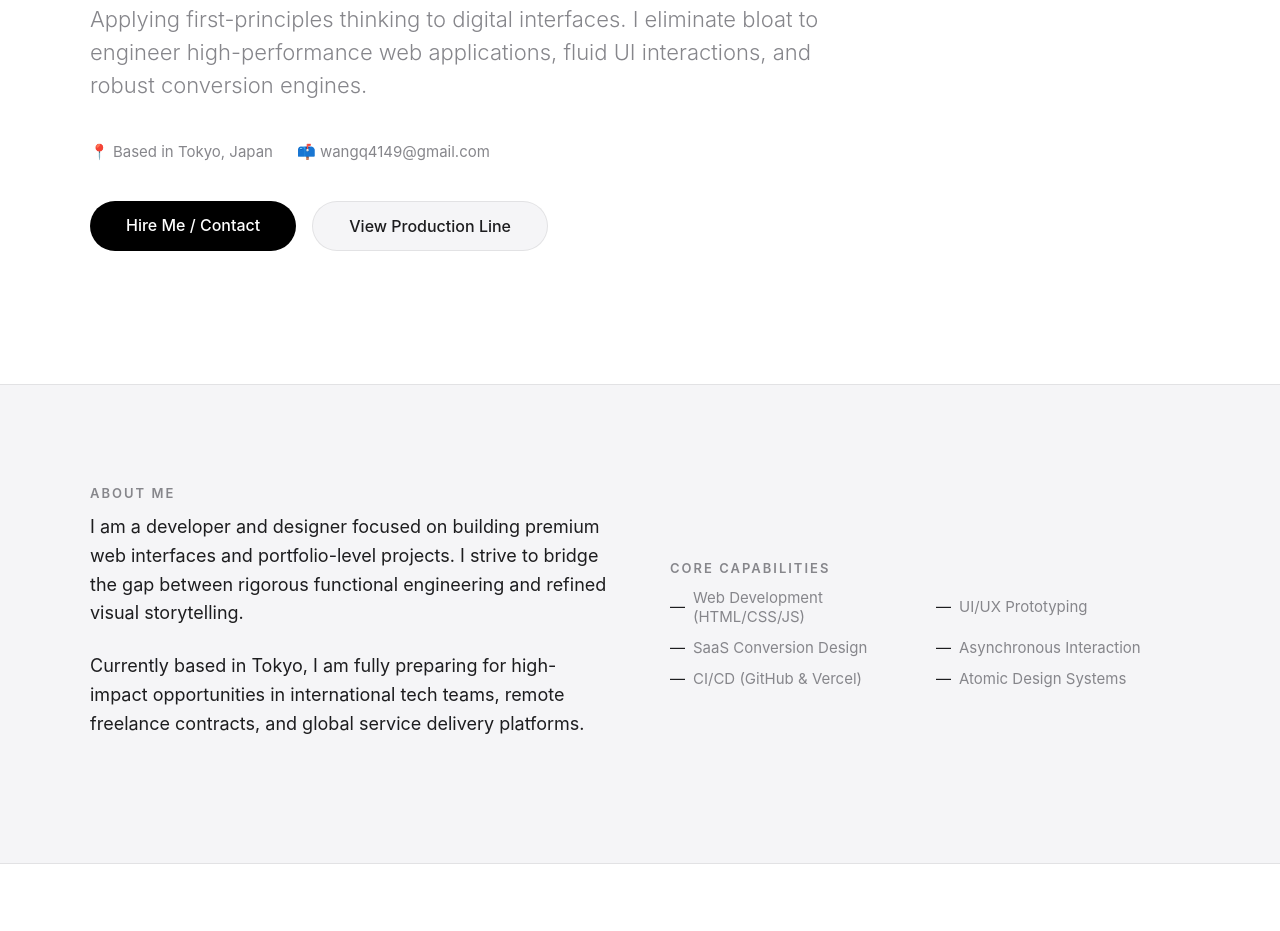
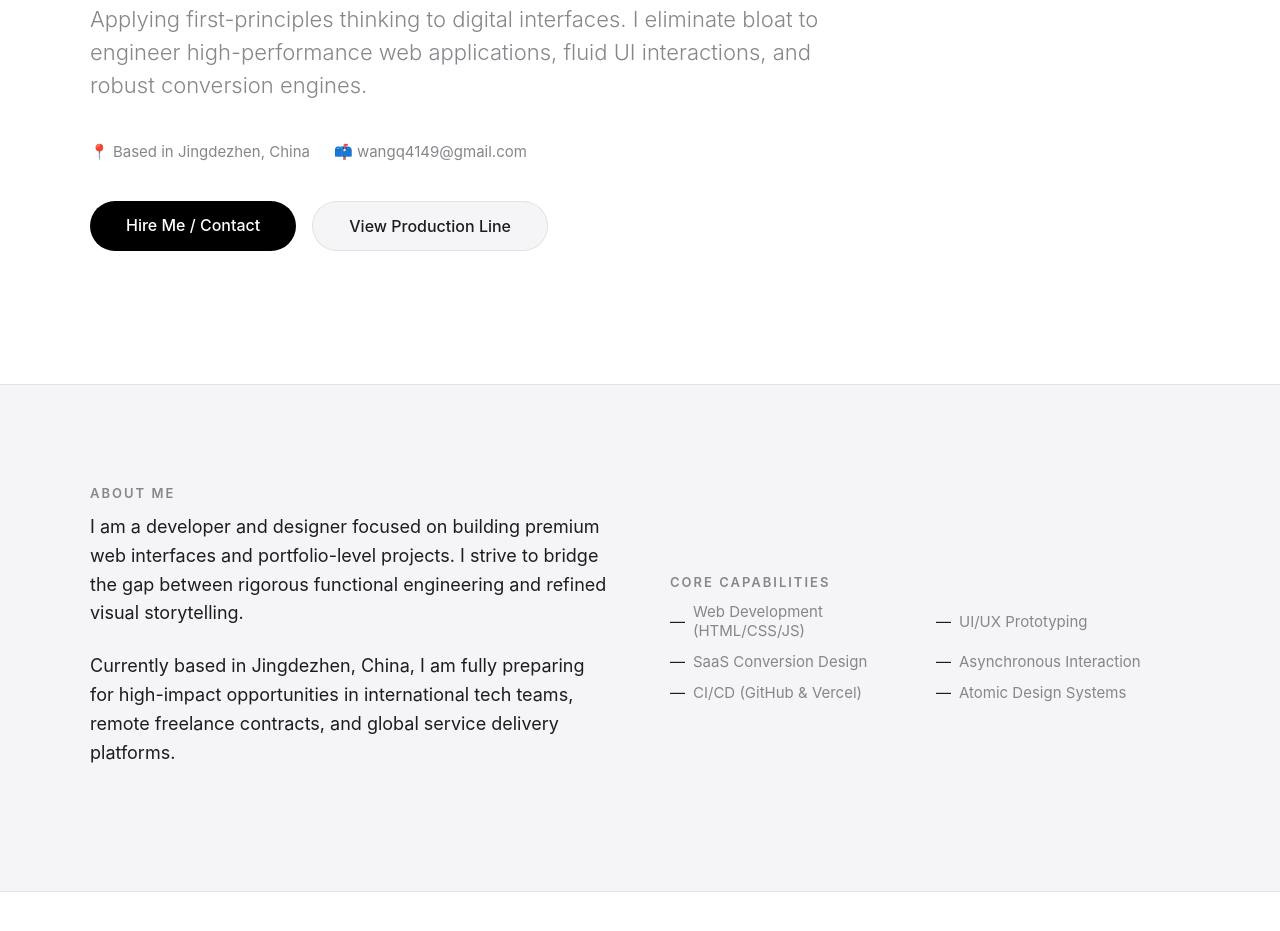
Before and after one commit to wangq4149-debug/wangqi-portfolio, a plain HTML site: page index.html in a window 1280 px wide. Shown: the part 467-1398 px from the top of the page. Drawn offline with Linux system fonts and the light colour scheme.

Commit message:
Update location from Tokyo to Jingdezhen, China

```diff
--- a/index.html
+++ b/index.html
@@ -4,8 +4,8 @@
   <meta charset="UTF-8">
   <meta name="viewport" content="width=device-width, initial-scale=1.0">
   <!-- SEO Optimization -->
-  <title>Wang Qi — Creative Frontend Developer & UI/UX Designer | Tokyo</title>
-  <meta name="description" content="Wang Qi is a professional Frontend Developer based in Tokyo, specializing in high-converting SaaS landing pages, interactive web experiences, and production-grade AI UI systems.">
+  <title>Wang Qi — Creative Frontend Developer & UI/UX Designer | Jingdezhen</title>
+  <meta name="description" content="Wang Qi is a professional Frontend Developer based in Jingdezhen, China, specializing in high-converting SaaS landing pages, interactive web experiences, and production-grade AI UI systems.">
 
   <style>
     /* ==========================================
@@ -113,7 +113,7 @@
 
         <!-- 地理位置与意向元数据 -->
         <div class="hero-meta">
-          <div class="meta-item">📍 Based in Tokyo, Japan</div>
+          <div class="meta-item">📍 Based in Jingdezhen, China</div>
           <div class="meta-item">📫 wangq4149@gmail.com</div>
         </div>
 
@@ -132,7 +132,7 @@
         <div class="section-label">About Me</div>
         <div class="about-text">
           <p>I am a developer and designer focused on building premium web interfaces and portfolio-level projects. I strive to bridge the gap between rigorous functional engineering and refined visual storytelling.</p>
-          <p>Currently based in Tokyo, I am fully preparing for high-impact opportunities in international tech teams, remote freelance contracts, and global service delivery platforms.</p>
+          <p>Currently based in Jingdezhen, China, I am fully preparing for high-impact opportunities in international tech teams, remote freelance contracts, and global service delivery platforms.</p>
         </div>
       </div>
       <div class="reveal" style="display: flex; flex-direction: column; justify-content: center;">
```
